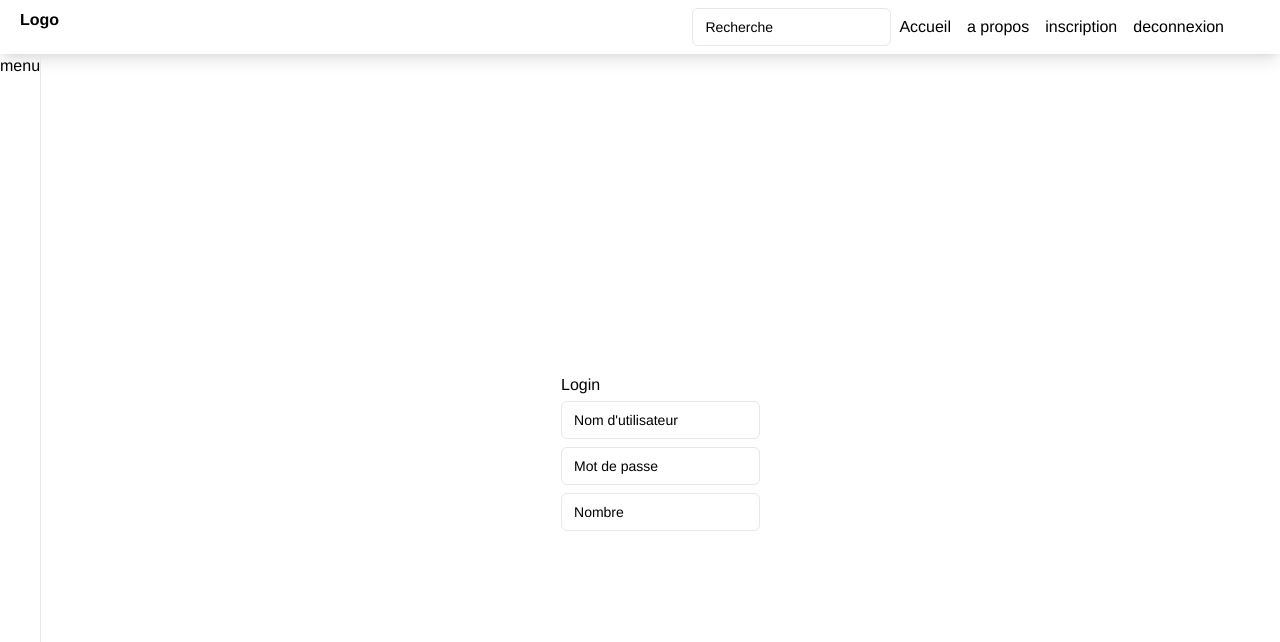
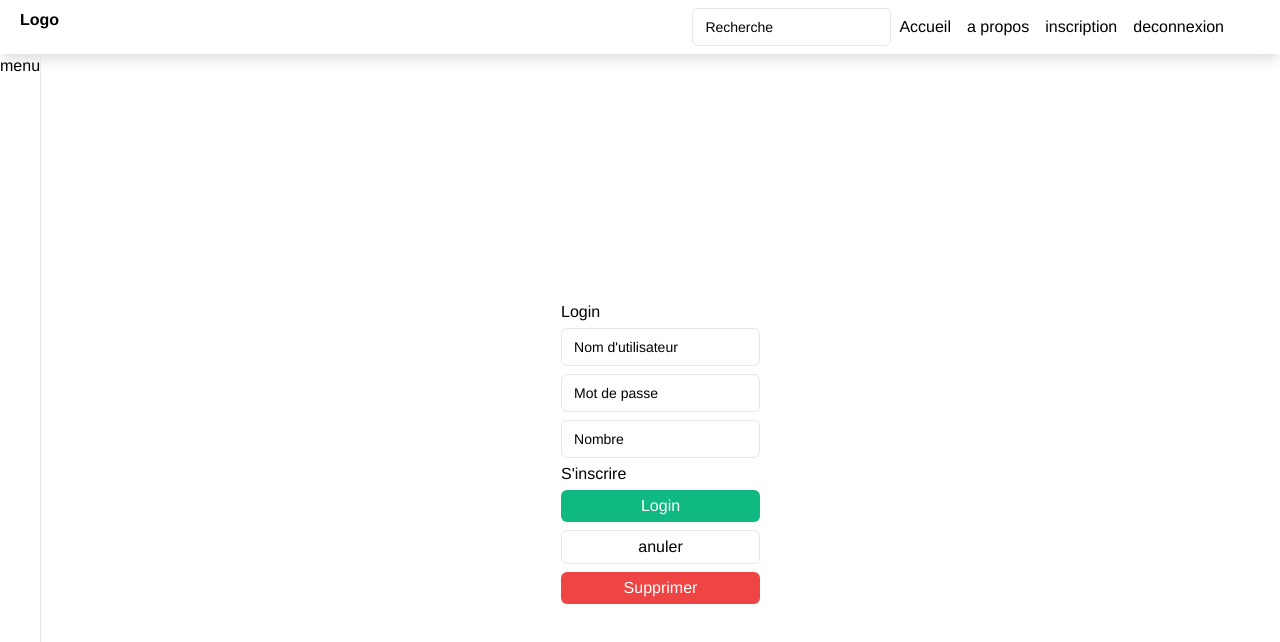
Before and after one commit to damadanyna/H-DEV, a Vue app: page / in a window 1280 px wide. Shown: the top 642 px of the page. Built offline with nearby package versions, Linux system fonts and the light colour scheme.

Commit message:
premier style

```diff
--- a/public/index.html
+++ b/public/index.html
@@ -1,5 +1,5 @@
 <!DOCTYPE html>
-<html lang="" class=" h-full">
+<html lang="" style=" height: 100%;">
   <head>
     <meta charset="utf-8">
     <meta http-equiv="X-UA-Compatible" content="IE=edge">
@@ -7,10 +7,100 @@
     <link rel="icon" href="<%= BASE_URL %>favicon.ico">
     <title><%= htmlWebpackPlugin.options.title %></title>
   </head>
-  <body class=" w-full h-full">
+  <body  style=" height: 100%;">
     <noscript>
       <strong>We're sorry but <%= htmlWebpackPlugin.options.title %> doesn't work properly without JavaScript enabled. Please enable it to continue.</strong>
     </noscript>
+
+<style>
+  *{
+    margin: 0px;
+    padding: 0px;
+}
+#c_load{
+  width: 100%;
+  height: 100vh;
+  display: flex;
+   justify-content: center;
+  align-items: center;
+  color: rgb(78, 78, 78);
+  font-size: 21px;
+
+}
+#load_page{
+  color: rgb(78, 78, 78);
+  font-size: 21px;
+  margin-top: 80px;
+}
+#dot_{
+  width: 40px;
+  height: 40px;
+   background: rgb(65, 219, 91);
+   border-radius: 100%;
+   position: absolute;
+   animation: bounce .9s infinite;
+   z-index: 10;
+
+}
+#shade_{
+  width: 40px;
+  height: 10px;
+   background: rgb(139, 139, 139);
+   box-shadow: 0px 0px 16px rgb(0, 0, 0);
+   border-radius: 100%;
+   position: absolute;
+   margin-top:40px;
+
+   animation:b_shad .9s infinite;
+
+}
+@keyframes bounce {
+  0%{
+    margin-top: -110px;
+  }
+  30%{
+    margin-top: 0px;
+    transform: scaleX(1.3);
+  }
+  50%{
+    margin-top: 0px;
+
+  }
+  30%{
+    margin-top: 0px;
+    transform: scaleX(1.3);
+  }
+  100%{
+    margin-top: -110px;
+  }
+}
+@keyframes b_shad {
+  0%{
+    opacity: 0;
+    transform: scaleX(.7);
+  }
+  30%{
+    transform: scaleX(1.3);
+    opacity: 1;
+  }
+  50%{
+  }
+  30%{
+    transform: scaleX(1.3);
+    opacity: 1;
+  }
+  100%{
+    opacity: 0;
+
+    transform: scaleX(.7);
+  }
+}
+</style>
+<div id="c_load" class="" style="display: flex; flex-direction: column; ">
+  <span id="dot_" ></span>
+  <span id="shade_" ></span>
+  <div id="load_page" >Chargement...</div>
+</div>
     <div id="app" class=" w-full h-full  " ></div>
     <!-- built files will be auto injected -->
   </body>
--- a/src/App.vue
+++ b/src/App.vue
@@ -17,12 +17,21 @@ import page_ from '@/view/page_'
 
 export default {
   name: 'App',
+
+  data(){
+    return{
+    }
+  },
+
   components: {
     horizontal_bar,
     page_,
-    navBar
-    // HelloWorld
+    navBar,
+  },
+        mounted(){
+            document.getElementById('c_load').style.display='none'
         }
+
 }
 </script>
 
--- /dev/null
+++ b/src/components/bouton_.vue
@@ -0,0 +1,28 @@
+<template>
+    <button v-if="this.option.type_==null" class=" duration-200 rounded-md py-1 text-white bg-green-500 outline-none transform focus:scale-110"  v-text="this.option.label" ></button>
+    <button v-else-if="this.option.type_=='neutral'" class=" duration-200 rounded-md py-1 outline-none transform focus:scale-110 text-stone-500 border border-stone-400"  v-text="this.option.label" ></button>
+    <button v-else-if="this.option.type_=='critical'"  class=" duration-200 rounded-md py-1 text-white bg-red-500 outline-none transform focus:scale-110"  v-text="this.option.label" ></button>
+</template>
+    <script>
+      export default {
+        props:{
+          option:{}
+        },
+        // rehefa hapiasa variable locale
+        data(){
+          return{
+            values:null,
+          }
+        },
+        methods:{
+
+
+        },
+        mounted(){
+          console.log(this.option)
+        }
+      }
+    </script>
+
+      <style>
+      </style>
--- /dev/null
+++ b/src/components/popup_.vue
@@ -0,0 +1,25 @@
+<template>
+
+</template>
+
+<script>
+
+export default {
+    components:{
+          input_,
+          bouton_
+    },
+      data(){
+          return{
+          }
+      },
+
+      methods:{
+      }
+}
+</script>
+
+<style>
+
+
+</style>
--- /dev/null
+++ b/src/store/index.js
@@ -0,0 +1,7 @@
+import { createStore } from "vuex";
+
+export default createStore({
+    state:{
+
+    }
+})
--- a/src/view/page_.vue
+++ b/src/view/page_.vue
@@ -2,7 +2,9 @@
       <div class=" flex flex-col w-full h-full">
             <div class="flex flex-col">
                   <span>Login</span>
-                  <input_ v-for="item, i in options" :key="i" :option="item" class="my-1"></input_>
+                  <input_  v-for="item, i in options" :key="i" :option="item" class="my-1"></input_>
+                  <span id="txt_not_">S'inscrire</span>
+                  <bouton_ @click="i==0?doIt():''"  v-for="item, i in options_" :key="i"  :option="item" class=" my-1"> </bouton_>
             </div>
       </div>
 
@@ -10,10 +12,12 @@
 
 <script>
 
+import bouton_ from '@/components/bouton_'
 import input_ from "../components/input_.vue";
 export default {
       components:{
-            input_
+            input_,
+            bouton_
       },
         data(){
             return{
@@ -32,11 +36,63 @@ export default {
                         id_:'nbr_',
                         type_:'number'
                   }
+                ],
+                options_:[
+                  {
+                        label: "Login",
+                        type_: null
+                  },
+                  {
+                        label: "anuler",
+                        type_: "neutral"
+                  },
+                  {
+                        label: "Supprimer",
+                        type_: "critical"
+                  }
                 ]
             }
-        }
+        },
+
+        methods:{
+            doIt(){
+                  var txt= document.getElementById('txt_not_');
+                  txt.classList.add('animeIt');
+                  txt.textContent='Mot de passe incorrect'
+                  txt.style.color='rgb(255,12,12)'
+
+                  setTimeout(() => {
+                        txt.classList.remove('animeIt');
+                  }, 500);
+
+            }
+        },
 }
 </script>
 
 <style>
+.animeIt{
+      animation: secouer .4s forwards;
+}
+@keyframes secouer {
+      0%{
+            margin-left: -30px;
+      }
+      20%{
+            margin-left: 30px;
+      }
+      40%{
+            margin-left: -20px;
+      }
+      60%{
+            margin-left: 20px;
+      }
+      80%{
+            margin-left: -5px;
+      }
+      100%{
+            margin-left: unset;
+      }
+}
+
 </style>
```
Also changed, not shown: src/index.css (line endings or trailing spaces). Lines whose indentation alone changed are shown as unchanged.
